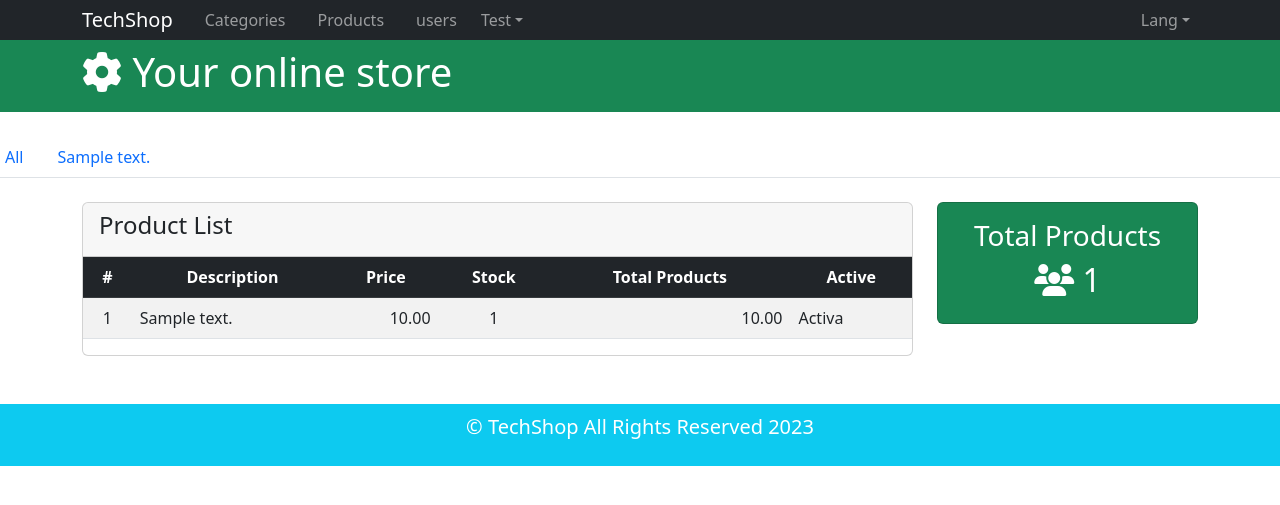
After one commit to WendyBadilla/Tienda, a Spring Boot app: page /pruebas/listado in a window 1280 px wide. The commit adds this page. Shown: the top 505 px of the page. Run offline with Spring Boot 4, Linux system fonts and the light colour scheme; tables that the repository leaves empty hold one stand-in row (values such as "Sample post"); some libraries are stand-ins or nearby versions.

Commit message:
Semana 9

```diff
--- a/src/main/java/com/Tienda/controller/CategoriaController.java
+++ b/src/main/java/com/Tienda/controller/CategoriaController.java
@@ -28,6 +28,7 @@ public class CategoriaController {
     @GetMapping("/listado")
     public String inicio(Model model) {
         List<Categoria> listadoCategorias = categoriaService.getCategorias(false);
+        //List<Categoria> listadoCategorias = categoriaService.getCategoriasPorDescripcion("pad");
         model.addAttribute("categorias", listadoCategorias);
         model.addAttribute("totalCategorias", listadoCategorias.size());
         return "/categoria/listado";
--- /dev/null
+++ b/src/main/java/com/Tienda/controller/PruebasController.java
@@ -0,0 +1,88 @@
+/*
+ * Click nbfs://nbhost/SystemFileSystem/Templates/Licenses/license-default.txt to change this license
+ * Click nbfs://nbhost/SystemFileSystem/Templates/springframework/Controller.java to edit this template
+ */
+package com.Tienda.controller;
+
+import com.Tienda.domain.Categoria;
+import com.Tienda.service.CategoriaService;
+import org.springframework.beans.factory.annotation.Autowired;
+import org.springframework.stereotype.Controller;
+import org.springframework.ui.Model;
+import org.springframework.web.bind.annotation.GetMapping;
+import org.springframework.web.bind.annotation.RequestMapping;
+import com.Tienda.service.ProductoService;
+import org.springframework.web.bind.annotation.PostMapping;
+import org.springframework.web.bind.annotation.RequestParam;
+
+@Controller
+@RequestMapping("/pruebas")
+public class PruebasController {
+
+    @Autowired
+    private ProductoService productoService;
+    @Autowired
+    private CategoriaService categoriaService;
+
+    @GetMapping("/listado")
+    public String listado(Model model) {
+        var productos = productoService.getProductos(false);
+        var categorias = categoriaService.getCategorias(false);
+        model.addAttribute("productos", productos);
+        model.addAttribute("totalProductos", productos.size());
+        model.addAttribute("categorias", categorias);
+        return "/pruebas/listado";
+    }
+
+    @GetMapping("/listado/{idCategoria}")
+    public String listado(Model model, Categoria categoria) {
+        var productos = categoriaService.getCategoria(categoria).getProductos();
+        var categorias = categoriaService.getCategorias(false);
+        model.addAttribute("productos", productos);
+        model.addAttribute("totalProductos", productos.size());
+        model.addAttribute("categorias", categorias);
+        return "/pruebas/listado";
+    }
+
+    //Los métodos siguientes son para la prueba de consultas ampliadas
+    @GetMapping("/listado2")
+    public String listado2(Model model) {
+        var productos = productoService.getProductos(false);
+        model.addAttribute("productos", productos);
+        model.addAttribute("totalProductos", productos.size());
+        return "/pruebas/listado2";
+    }
+
+    @PostMapping("/query1")
+    public String consultaQuery1(@RequestParam(value = "precioInf") double precioInf,
+            @RequestParam(value = "precioSup") double precioSup, Model model) {
+        var productos = productoService.findByPrecioBetweenOrderByDescripcion(precioInf, precioSup);
+        model.addAttribute("productos", productos);
+        model.addAttribute("totalProductos", productos.size());
+        model.addAttribute("precioInf", precioInf);
+        model.addAttribute("precioSup", precioSup);
+        return "pruebas/listado2";
+    }
+
+    @PostMapping("/query2")
+    public String consultaQuery2(@RequestParam(value = "precioInf") double precioInf,
+            @RequestParam(value = "precioSup") double precioSup, Model model) {
+        var productos = productoService.metodoJPQL(precioInf, precioSup);
+        model.addAttribute("productos", productos);
+        model.addAttribute("totalProductos", productos.size());
+        model.addAttribute("precioInf", precioInf);
+        model.addAttribute("precioSup", precioSup);
+        return "/pruebas/listado2";
+    }
+
+    @PostMapping("/query3")
+    public String consultaQuery3(@RequestParam(value = "precioInf") double precioInf,
+            @RequestParam(value = "precioSup") double precioSup, Model model) {
+        var productos = productoService.metodoNativo(precioInf, precioSup);
+        model.addAttribute("productos", productos);
+        model.addAttribute("totalProductos", productos.size());
+        model.addAttribute("precioInf", precioInf);
+        model.addAttribute("precioSup", precioSup);
+        return "/pruebas/listado2";
+    }
+}
--- a/src/main/java/com/Tienda/dao/CategoriaDao.java
+++ b/src/main/java/com/Tienda/dao/CategoriaDao.java
@@ -2,10 +2,12 @@
 package com.Tienda.dao;
 
 import com.Tienda.domain.Categoria;
+import java.util.List;
 import org.springframework.data.jpa.repository.JpaRepository;
 
 public interface CategoriaDao extends JpaRepository<Categoria,  Long> {
 
+    public List<Categoria> findByDescripcionContainingIgnoreCase(String descripcion);
 
 
 }
--- a/src/main/java/com/Tienda/service/CategoriaService.java
+++ b/src/main/java/com/Tienda/service/CategoriaService.java
@@ -19,4 +19,6 @@ public interface CategoriaService {
 
     // Se elimina el categoria que tiene el id pasado por parámetro
     public void delete(Categoria categoria);
+
+    public List<Categoria> getCategoriasPorDescripcion(String descripcion);
 }
--- a/src/main/resources/templates/layout/plantilla.html
+++ b/src/main/resources/templates/layout/plantilla.html
@@ -24,6 +24,17 @@
                             <li class="nav-item px-2"><a class="nav-link" th:href="@{/categoria/listado}">[[#{plantilla.categorias}]]</a></li>
                             <li class="nav-item px-2"><a class="nav-link" th:href="@{/producto/listado}">[[#{plantilla.productos}]]</a></li>
                             <li class="nav-item px-2"><a class="nav-link" th:href="@{/usuario/listado}">[[#{plantilla.usuarios}]]</a></li>
+                            <li class="nav-item dropdown">
+                                <a class="nav-link dropdown-toggle"
+                                   data-bs-toggle="dropdown"
+                                   href="#"
+                                   role="button"
+                                   aria-expanded="false">[[#{plantilla.pruebas}]]</a>
+                                <ul class="dropdown-menu dropdown-menu-dark">
+                                    <li><a class="dropdown-item"  th:href="@{/pruebas/listado}">[[#{plantilla.asociaciones}]]</a></li>
+                                    <li><a class="dropdown-item"  th:href="@{/pruebas/listado2}">[[#{plantilla.consultas}]]</a></li>
+                                </ul>
+                            </li>
                         </ul>
                         <ul class="navbar-nav">
                             <li class="nav-item dropdown">
--- /dev/null
+++ b/src/main/resources/templates/pruebas/fragmentos.html
@@ -0,0 +1,160 @@
+<!DOCTYPE html>
+<html xmlns="http://www.w3.org/1999/xhtml"
+      xmlns:th="http://www.thymeleaf.org">
+    <head th:replace="~{layout/plantilla :: head}">
+        <title>TechShop</title>
+    </head>
+    <body>
+        <!-- 1 Sección principal para mostrar la informaccion de las categorias -->
+        <section th:fragment="categoriasTabs" id="categorias">
+            <div class="row py-4">
+                <ul class="nav nav-tabs">
+                    <li class="nav-item">
+                        <a class="nav-link"
+                           aria-current="page"
+                           href="/pruebas/listado"
+                           >[[#{pruebas.todas}]]</a>
+                    </li>
+                    <li th:each="categoria : ${categorias}" class="nav-item">
+                        <a class="nav-link"
+                           th:href="@{/pruebas/listado/}+${categoria.idCategoria}"
+                           >[[${categoria.descripcion}]]</a>
+                    </li>
+                </ul>
+            </div>
+        </section>
+
+        <!-- 2 Sección principal para mostrar la informaccion de las productos -->
+        <section th:fragment="listadoProductos" id="productos">
+            <div class="container">
+                <div class="row">
+                    <div class="col-md-9">
+                        <div class="card">
+                            <div class="card-header">
+                                <h4>[[#{producto.listado}]]</h4></div>
+                            <div th:if="${productos != null and !productos.empty}">
+                                <table class="table table-striped table-hover">
+                                    <thead class="table-dark">
+                                        <tr><th class="text-center">#</th>
+                                            <th class="text-center">[[#{producto.descripcion}]]</th>
+                                            <th class="text-center">[[#{producto.precio}]]</th>
+                                            <th class="text-center">[[#{producto.existencias}]]</th>
+                                            <th class="text-center">[[#{producto.total}]]</th>
+                                            <th class="text-center">[[#{producto.activo}]]</th>
+                                        </tr>
+                                    </thead>
+                                    <tbody>
+                                        <tr th:each="producto, contador : ${productos}">
+                                            <td class="text-center">[[${contador.count}]]</td>
+                                            <td>[[${producto.descripcion}]]</td>
+                                            <td class="text-end">[[${#numbers.formatDecimal(producto.precio, 1, 'DEFAULT', 2, 'DEFAULT')}]]</td>
+                                            <td class="text-center">[[${producto.existencias}]]</td>
+                                            <td class="text-end">[[${#numbers.formatDecimal(producto.precio*producto.existencias, 1, 'DEFAULT', 2, 'DEFAULT')}]]</td>
+                                            <td th:text="${producto.activo} ? 'Activa' : 'Inactiva'" />
+                                        </tr>
+                                    </tbody>
+                                </table>
+                            </div>
+                            <div class="text-center p-2" th:if="${productos == null or productos.empty}">
+                                <span>[[#{lista.vacia}]]</span>
+                            </div>
+                        </div>
+                    </div>
+                    <div class="col-md-3">
+                        <div class="card text-center bg-success text-white mb-3">
+                            <div class="card-body">
+                                <h3>[[#{producto.total}]]</h3>
+                                <h4 class="fs-2"><i class="fas fa-users"></i> [[${totalProductos}]]</h4>
+                            </div>
+                        </div>
+                    </div>
+                </div>
+            </div>
+        </section>
+
+        <!-- 3 Sección para crear los filtros -->
+        <section th:fragment="filtros" class="bg-light">
+            <div class="row py-2">
+                <div class="col-md-1"></div>
+                <div class="col-md-3">
+                    <form method="POST" th:action="@{/pruebas/query1}"
+                          class="was-validated">
+                        <div class="card">
+                            <div class="card-body">
+                                <div class="mb-3">
+                                    <label for="precioInf">[[#{pruebas.precio.inferior}]]</label>
+                                    <input type="number" class="form-control"
+                                           th:value="${precioInf}"
+                                           th:name="precioInf" required="true"/>
+                                </div>
+                                <div class="mb-3">
+                                    <label for="precioSup">[[#{pruebas.precio.superior}]]</label>
+                                    <input type="number" class="form-control"
+                                           th:value="${precioSup}"
+                                           th:name="precioSup" required="true"/>
+                                </div>
+                            </div>
+                            <div class="card-footer text-center">
+                                <button type="submit" class="btn btn-primary">
+                                    <i class="fas fa-check"></i> [[#{pruebas.ampliadas}]]
+                                </button>
+                            </div>
+                        </div>
+                    </form>
+                </div>
+                <div class="col-md-3">
+                    <form method="POST" th:action="@{/pruebas/query2}"
+                          class="was-validated">
+                        <div class="card">
+                            <div class="card-body">
+                                <div class="mb-3">
+                                    <label for="precioInf">[[#{pruebas.precio.inferior}]]</label>
+                                    <input type="number" class="form-control"
+                                           th:value="${precioInf}"
+                                           th:name="precioInf" required="true"/>
+                                </div>
+                                <div class="mb-3">
+                                    <label for="precioSup">[[#{pruebas.precio.superior}]]</label>
+                                    <input type="number" class="form-control"
+                                           th:value="${precioSup}"
+                                           th:name="precioSup" required="true"/>
+                                </div>
+                            </div>
+                            <div class="card-footer text-center">
+                                <button type="submit" class="btn btn-info">
+                                    <i class="fas fa-check"></i> [[#{pruebas.jpql}]]
+                                </button>
+                            </div>
+                        </div>
+                    </form>
+                </div>
+                <div class="col-md-3">
+                    <form method="POST" th:action="@{/pruebas/query3}"
+                          class="was-validated">
+                        <div class="card success">
+                            <div class="card-body">
+                                <div class="mb-3">
+                                    <label for="precioInf">[[#{pruebas.precio.inferior}]]</label>
+                                    <input type="number" class="form-control"
+                                           th:value="${precioInf}"
+                                           th:name="precioInf" required="true"/>
+                                </div>
+                                <div class="mb-3">
+                                    <label for="precioSup">[[#{pruebas.precio.superior}]]</label>
+                                    <input type="number" class="form-control"
+                                           th:value="${precioSup}"
+                                           th:name="precioSup" required="true"/>
+                                </div>
+                            </div>
+                            <div class="card-footer text-center">
+                                <button type="submit" class="btn btn-warning">
+                                    <i class="fas fa-check"></i> [[#{pruebas.nativo}]]
+                                </button>
+                            </div>
+                        </div>
+                    </form>
+                </div>
+            </div>
+        </section>
+</body>
+</html>
--- /dev/null
+++ b/src/main/resources/templates/pruebas/listado.html
@@ -0,0 +1,15 @@
+<!DOCTYPE html>
+<html xmlns="http://www.w3.org/1999/xhtml"
+      xmlns:th="http://www.thymeleaf.org">
+    <head th:replace="~{layout/plantilla :: head}">
+        <title>TechShop</title>
+    </head>
+    <body>
+        <header th:replace="~{layout/plantilla :: header}"/>
+
+        <section th:replace="~{pruebas/fragmentos :: categoriasTabs}"/>
+        <section th:replace="~{pruebas/fragmentos :: listadoProductos}"/>
+
+        <footer th:replace="~{layout/plantilla :: footer}"/>
+    </body>
+</html>
```
Also changed, not shown: pom.xml (+8 -0 lines), src/main/java/com/Tienda/controller/ProductoController.java (+14 -0 lines), src/main/java/com/Tienda/dao/ProductoDao.java (+14 -0 lines), src/main/java/com/Tienda/domain/Categoria.java (+7 -2 lines), src/main/java/com/Tienda/domain/Producto.java (+8 -3 lines), src/main/java/com/Tienda/service/ProductoService.java (+7 -0 lines), src/main/java/com/Tienda/service/impl/CategoriaServiceImpl.java (+7 -0 lines), src/main/java/com/Tienda/service/impl/ProductoServiceImpl.java (+18 -0 lines), src/main/resources/templates/producto/fragmentos.html (+18 -8 lines), src/main/resources/templates/pruebas/listado2.html (added, +15 -0 lines).
